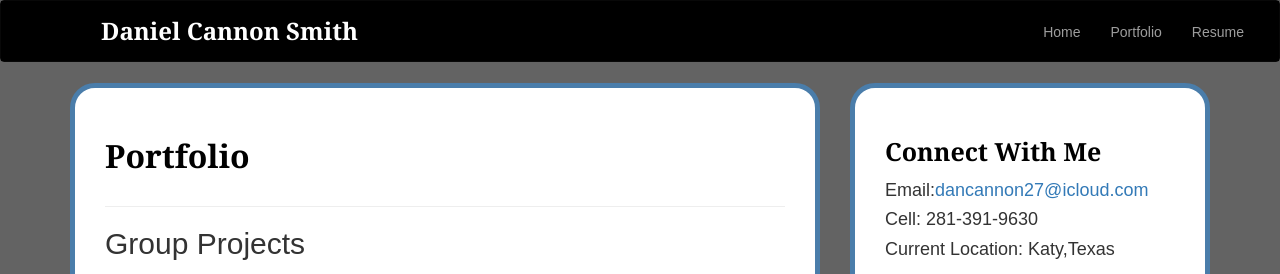
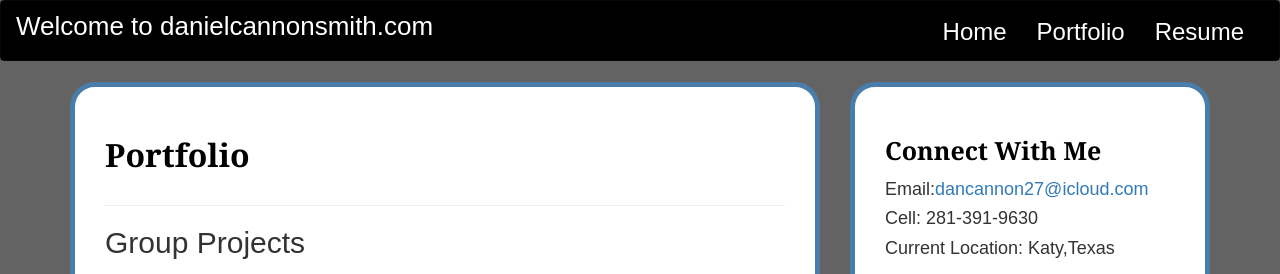
Before and after one commit to Dancannon27/portfolio, a plain HTML site: page portfolio.html in a window 1280 px wide. Shown: the top 274 px of the page. Drawn offline with nearby package versions, Linux system fonts and the light colour scheme.

Commit message:
changed color of text in nav bar

```diff
--- a/assets/css/style.css
+++ b/assets/css/style.css
@@ -52,7 +52,7 @@ html {
   font-weight: lighter;
 }
 
-.navbar-nav > li {
+.navbar-nav > li a:hover {
   color: #4a7daa;
 
 }
--- a/portfolio.html
+++ b/portfolio.html
@@ -41,7 +41,7 @@
                   <span class="icon-bar"></span> -->
                 </button>
                 <div class="col-xs-12 phone-nav">
-                  <a class="navbar-brand" href="index.html" id="logo">Daniel Cannon Smith</a>
+                    <a class="navbar-brand" href="index.html"><span style="color: #ffffff; font-size: 26px">Welcome to danielcannonsmith.com</span></a>
                 </div>
               </div>
 
@@ -49,9 +49,9 @@
               <!-- Collect the nav links, forms, and other content for toggling -->
               <div class="collapse navbar-collapse" id="bs-example-navbar-collapse-1">
                 <ul class="nav navbar-nav navbar-right navbar-right-custom">
-                    <li><a href="index.html">Home</a></li>
-                    <li><a href="portfolio.html">Portfolio</a></li>
-                    <li><a href="resume.html">Resume</a></li>
+                    <li><a href="index.html"><span style="color: #ffffff; font-size: 24px">Home</span></a></li>
+              <li><a href="portfolio.html"><span style="color: #ffffff; font-size: 24px">Portfolio</span></a></li>
+              <li><a href="resume.html"><span style="color: #ffffff; font-size: 24px">Resume</span></a></li>
                 </ul>
               </div><!-- /.navbar-collapse -->
             </div>
```
Also changed, not shown: index.html (+3 -3 lines), resume.html (+4 -4 lines).
